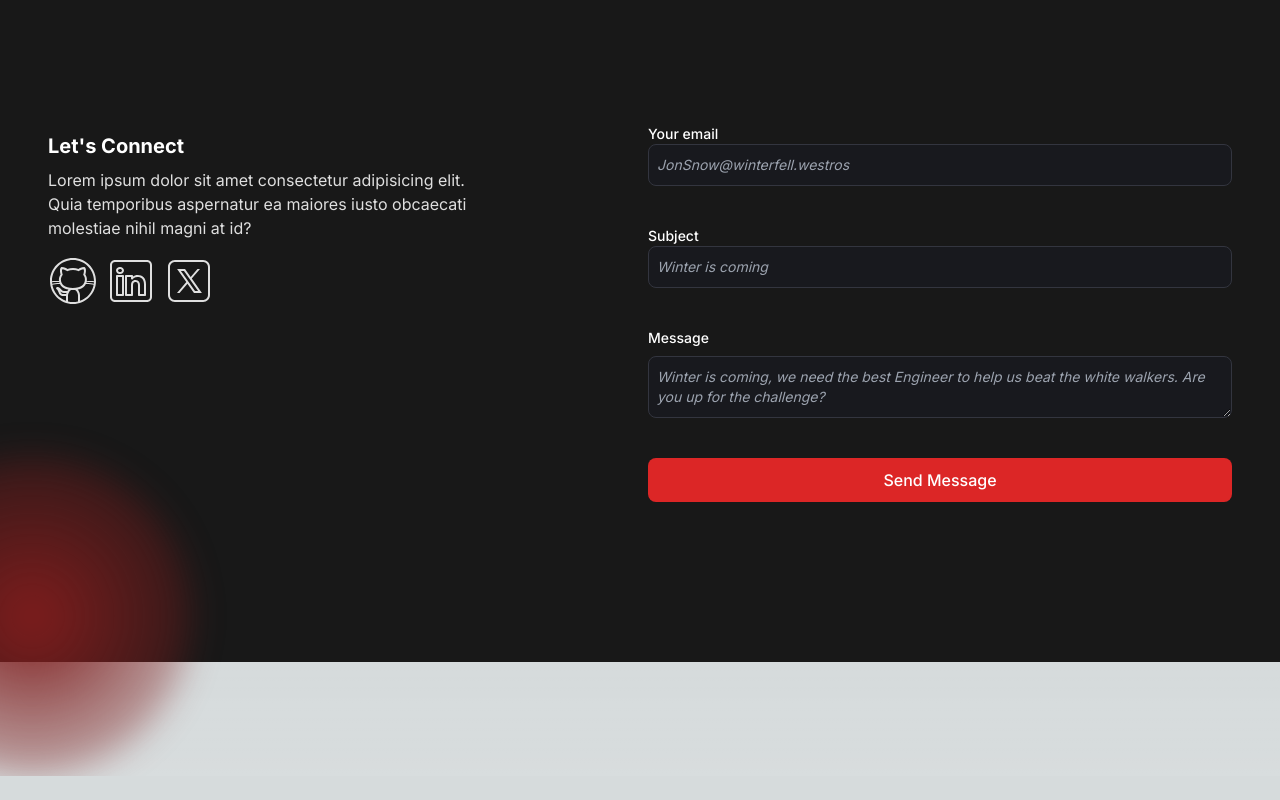
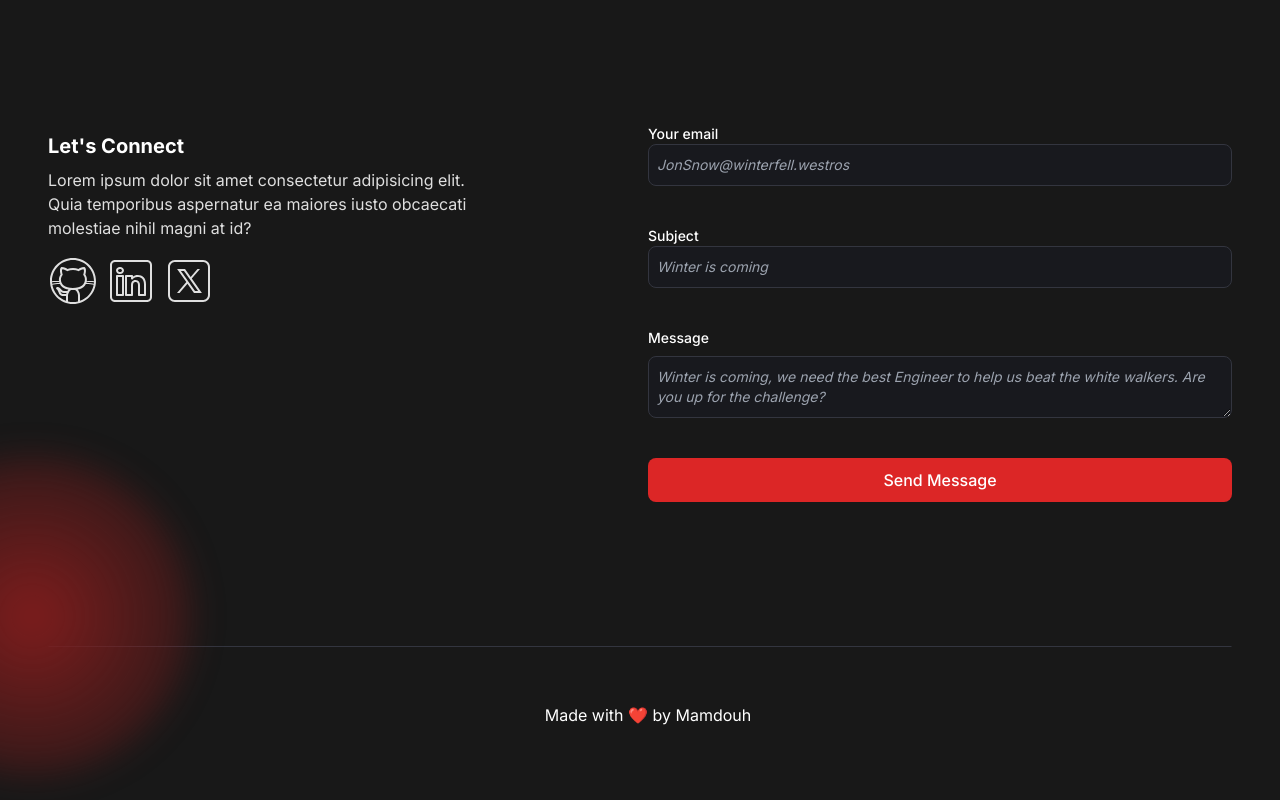
Before and after one commit to Mamdouh66/PortfolioWebsite, a Next.js app: page / in a window 1280 px wide. Shown: the part 1927-2727 px from the top of the page. Before the commit the page ends 2703 px from the top, so only its background shows below. Built offline with nearby package versions, Linux system fonts and the light colour scheme.

Commit message:
🛠️ Add Footer

```diff
--- a/app/components/EmailSection.jsx
+++ b/app/components/EmailSection.jsx
@@ -7,7 +7,7 @@
 
 const EmailSection = () => {
   return (
-    <section className="grid md:grid-cols-2 my-12 md:my-12 py-24 gap-4 relative">
+    <section className="grid md:grid-cols-2 my-12 md:my-12 py-24 gap-4 relative  ">
       <div className="bg-[radial-gradient(ellipse_at_center,_var(--tw-gradient-stops))] from-red-900 to-transparent rounded-full h-80 w-80 z-0 blur-lg absolute top-3/4 -left-4 transform -translate-x-1/2 -translate-1/2"></div>
       <div className="z-10">
         <h5 className="text-xl font-bold text-white my-2">Let's Connect</h5>
--- /dev/null
+++ b/app/components/Footer.jsx
@@ -0,0 +1,13 @@
+import React from "react";
+
+const Footer = () => {
+  return (
+    <footer className="footer border border-t-[#33353F] border-l-transparent border-r-transparent border-b-transparent text-white">
+      <div className="container p-12 m-2 flex justify-center">
+        <p className="text-white">Made with ❤️ by Mamdouh</p>
+      </div>
+    </footer>
+  );
+};
+
+export default Footer;
--- a/app/page.js
+++ b/app/page.js
@@ -3,6 +3,7 @@
 import AboutSection from "./components/AboutSection";
 import ProjectSection from "./components/ProjectSection";
 import EmailSection from "./components/EmailSection";
+import Footer from "./components/Footer";
 
 export default function Home() {
   return (
@@ -13,6 +14,7 @@
         <AboutSection />
         <ProjectSection />
         <EmailSection />
+        <Footer />
       </div>
     </main>
   );
```
